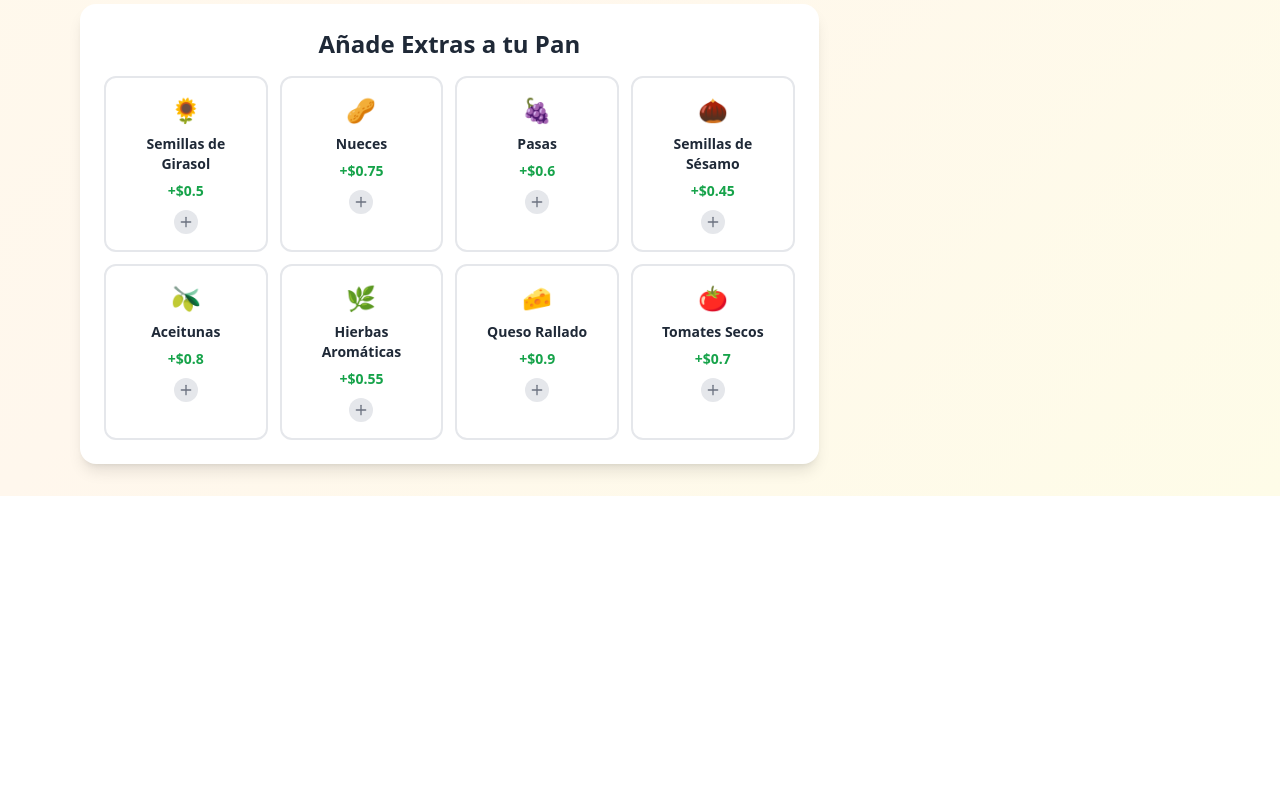
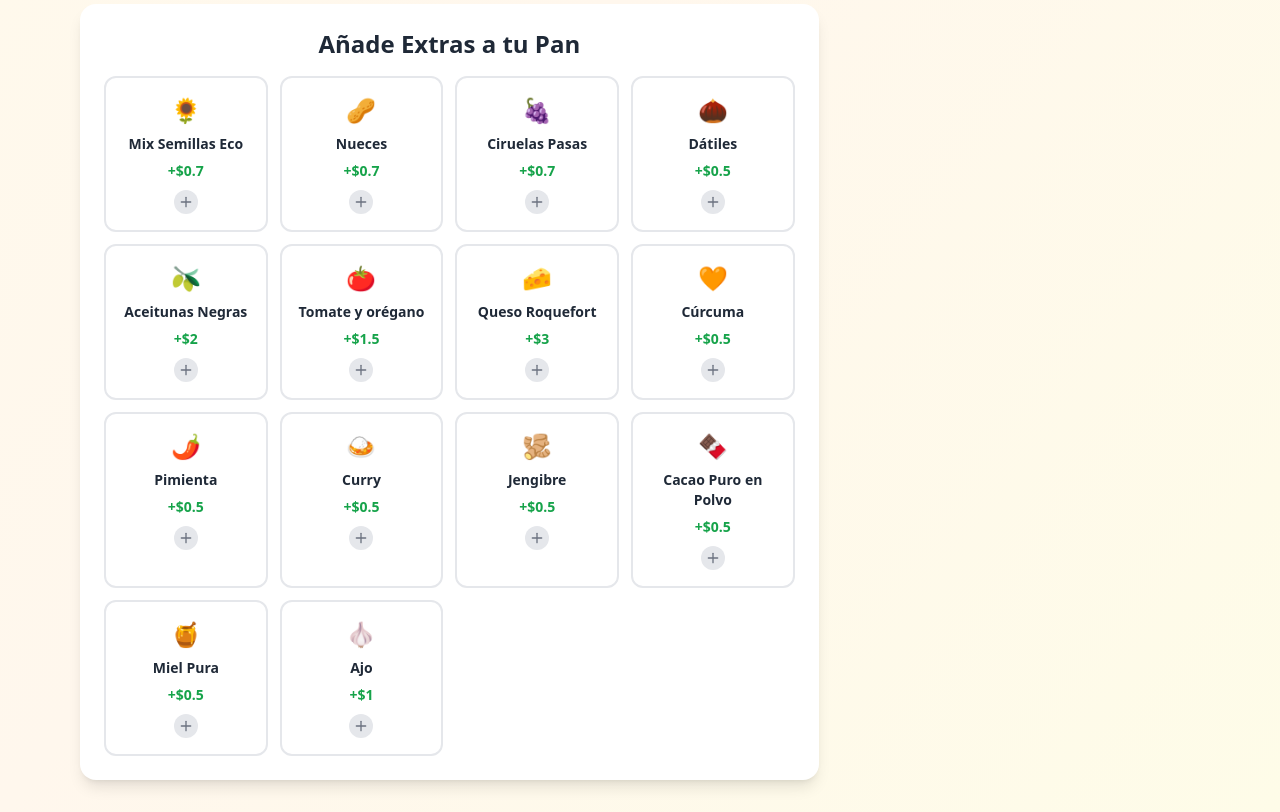
Before and after one commit to ruiznietocom-web/panes4, a React (Create React App) app: page / in a window 1280 px wide. Shown: the part 860-1672 px from the top of the page. Before the commit the page ends 1356 px from the top, so only its background shows below. Built offline with nearby package versions, Linux system fonts and the light colour scheme.

Commit message:
Update products.js

```diff
--- a/src/data/products.js
+++ b/src/data/products.js
@@ -47,51 +47,88 @@ export const harinas = [
 export const extras = [
   {
     id: 1,
-    name: "Semillas de Girasol",
-    price: 0.50,
+    name: "Mix Semillas Eco",
+    price: 0.70,
     icon: "🌻"
   },
   {
     id: 2,
     name: "Nueces",
-    price: 0.75,
+    price: 0.70,
     icon: "🥜"
   },
   {
     id: 3,
-    name: "Pasas",
-    price: 0.60,
+    name: "Ciruelas Pasas",
+    price: 0.70,
     icon: "🍇"
   },
   {
     id: 4,
-    name: "Semillas de Sésamo",
-    price: 0.45,
+    name: "Dátiles",
+    price: 0.50,
     icon: "🌰"
   },
   {
     id: 5,
-    name: "Aceitunas",
-    price: 0.80,
+    name: "Aceitunas Negras",
+    price: 2,
     icon: "🫒"
   },
   {
     id: 6,
-    name: "Hierbas Aromáticas",
-    price: 0.55,
-    icon: "🌿"
+    name: "Tomate y orégano",
+    price: 1.50,
+    icon: "🍅"
   },
   {
     id: 7,
-    name: "Queso Rallado",
-    price: 0.90,
+    name: "Queso Roquefort",
+    price: 3,
     icon: "🧀"
   },
+ {
+    id: 8,
+    name: "Cúrcuma",
+    price: 0.50,
+    icon: "🧡"
+  },
+ {
+    id: 9,
+    name: "Pimienta",
+    price: 0.50,
+    icon: "🌶️"
+  },
+ {
+    id: 10,
+    name: "Curry",
+    price: 0.50,
+    icon: "🍛"
+  },
+ {
+    id: 11,
+    name: "Jengibre",
+    price: 0.50,
+    icon: "🫚"
+  },
+ {
+    id: 12,
+    name: "Cacao Puro en Polvo",
+    price: 0.50,
+    icon: "🍫"
+  },
+ {
+    id: 13,
+    name: "Miel Pura",
+    price: 0.50,
+    icon: "🍯"
+  },
   {
-    id: 8,
-    name: "Tomates Secos",
-    price: 0.70,
-    icon: "🍅"
+    id: 14,
+    name: "Ajo",
+    price: 1,
+    icon: "🧄"
+
   }
 ];
 
```
